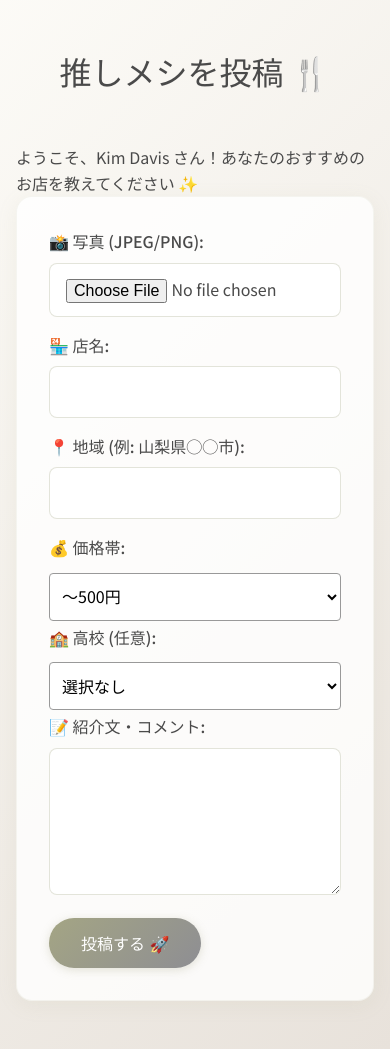
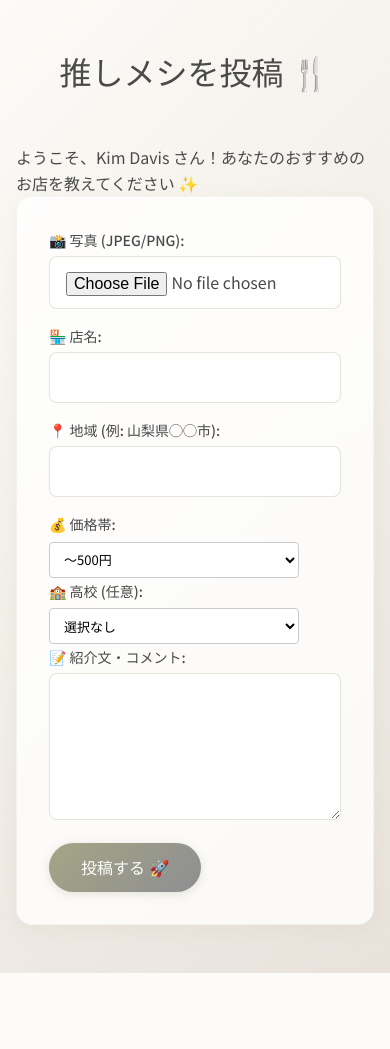
Before and after one commit to yuu0428/oshimeshi-app, a Flask app: page /post in a window 390 px wide. Shown: the part 70-1119 px from the top of the page. After the commit the page ends 1043 px from the top, so only its background shows below. Run offline with Flask 3, Linux system fonts and the light colour scheme; data comes from the database, SQL or seed files in the repository; data that the repository does not hold is empty; some libraries are stand-ins or nearby versions.

Commit message:
Update style.css

```diff
--- a/static/style.css
+++ b/static/style.css
@@ -2159,83 +2159,92 @@ a:focus {
 }
 
 /* =================================
-   select要素 緊急修正（最優先）
+   select要素 サイズ修正（最優先）
 ================================= */
 
-/* 全てのCSS干渉を無効化 */
+/* 過大なサイズ設定をリセット */
 @media (max-width: 768px) {
     select {
-        /* 最優先でネイティブスタイル強制 */
+        /* 基本サイズ設定 */
+        font-size: 14px !important;  /* 16px→14pxに縮小 */
+        min-height: 40px !important; /* 48px→40pxに縮小 */
+        height: 40px !important;     /* 高さ固定 */
+        padding: 8px 12px !important; /* パディング縮小 */
+        margin: 2px 0 !important;    /* マージン縮小 */
+
+        /* 幅設定 */
+        width: 100% !important;
+        max-width: 300px !important; /* 最大幅制限 */
+        box-sizing: border-box !important;
+
+        /* ネイティブスタイル */
         -webkit-appearance: menulist !important;
         -moz-appearance: menulist !important;
         appearance: menulist !important;
 
-        /* 背景・ボーダー・レイアウト */
+        /* 背景とボーダー */
         background: white !important;
         background-image: none !important;
-        background-color: white !important;
-        border: 1px solid #999 !important;
+        border: 1px solid #ccc !important;
         border-radius: 4px !important;
 
-        /* サイズとフォント */
-        font-size: 16px !important;
-        min-height: 48px !important;
-        padding: 8px !important;
-        margin: 4px 0 !important;
-
-        /* 位置とz-index */
+        /* 位置設定 */
         position: relative !important;
-        z-index: 999999 !important;
-
-        /* 変形・フィルター無効化 */
+        z-index: 1000 !important;
+
+        /* 変形無効化 */
         transform: none !important;
         filter: none !important;
         backdrop-filter: none !important;
+        zoom: 1 !important;
 
         /* イベント処理 */
         pointer-events: auto !important;
         touch-action: manipulation !important;
 
-        /* 幅設定 */
-        width: 100% !important;
-        max-width: 100% !important;
-        box-sizing: border-box !important;
-
         /* 描画最適化 */
         will-change: auto !important;
-        -webkit-transform: translateZ(0) !important;
-
-        /* その他のリセット */
-        box-shadow: none !important;
+        overflow: visible !important;
+    }
+
+    /* さらに小さな画面 */
+    @media (max-width: 480px) {
+        select {
+            font-size: 13px !important;
+            min-height: 36px !important;
+            height: 36px !important;
+            padding: 6px 10px !important;
+            max-width: 250px !important;
+        }
+    }
+
+    /* フォーカス時のサイズ維持 */
+    select:focus {
+        font-size: 14px !important;
+        height: 40px !important;
+        border-color: #007bff !important;
         outline: none !important;
     }
 
-    /* フォーカス時 */
-    select:focus {
-        border-color: #007bff !important;
-        z-index: 9999999 !important;
-    }
-
-    /* 親要素の干渉も無効化 */
-    .search-form,
-    form,
-    .school-selector {
-        backdrop-filter: none !important;
-        filter: none !important;
-        transform: none !important;
+    /* 親要素のサイズ制限 */
+    .search-form > div,
+    form > div {
+        max-width: 100% !important;
         overflow: visible !important;
-        position: relative !important;
-        z-index: 1 !important;
-    }
-
-    /* ナビゲーションのz-indexを下げる */
-    nav {
-        z-index: 100 !important;
-    }
-
-    /* モーダルのz-indexを下げる */
-    .modal,
-    .official-info-modal {
-        z-index: 500 !important;
-    }
-}
+    }
+
+    /* label要素のサイズ調整 */
+    label {
+        font-size: 14px !important;
+        margin-bottom: 4px !important;
+    }
+}
+
+/* デスクトップでは通常サイズ */
+@media (min-width: 769px) {
+    select {
+        font-size: 16px !important;
+        min-height: 44px !important;
+        padding: 10px 15px !important;
+    }
+}
```
